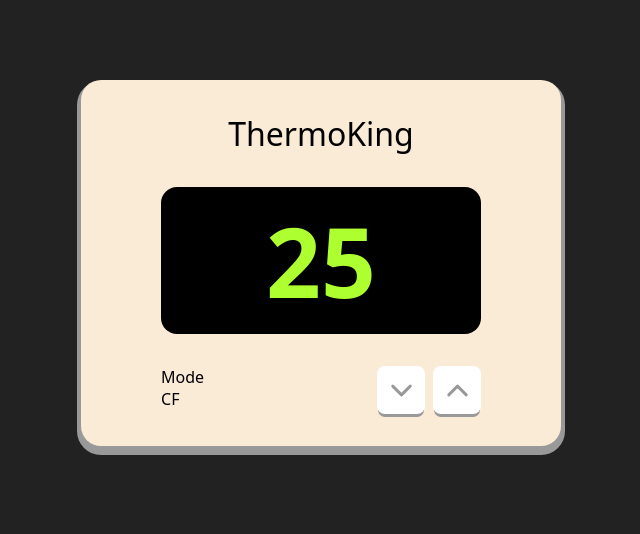
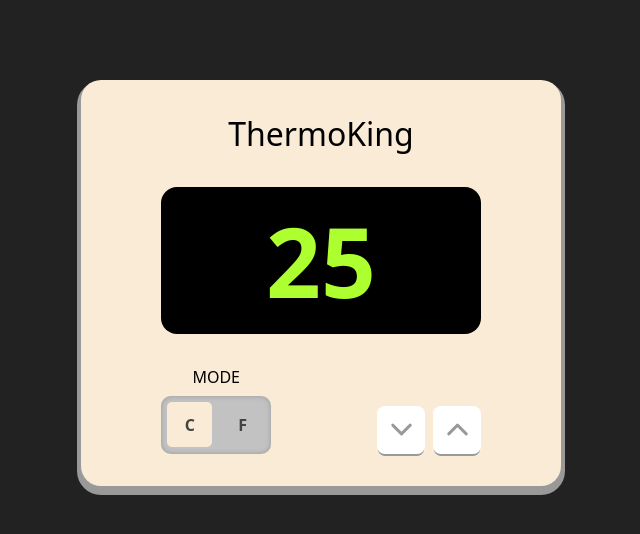
Before and after one commit to drkedrkedjon/thermostat-in-react, a React (Vite) app: page / in a window 1280 px wide. Shown: the top 534 px of the page, without its empty margins (319-959 px from the left). Built offline with nearby package versions, Linux system fonts and the light colour scheme.

Commit message:
Working on Toggle Btn component, work on CSS

```diff
--- a/src/components/Thermostato/Thermostato.jsx
+++ b/src/components/Thermostato/Thermostato.jsx
@@ -5,6 +5,12 @@ import { useState } from "react";
 
 export default function Thermostato() {
   const [mode, setMode] = useState("celsius");
+
+  function toggleMode() {
+    const nextMode = mode === "celsius" ? "fahrenheit" : "celsius";
+    setMode(nextMode);
+  }
+
   return (
     <>
       <div className={styles.thermostato}>
@@ -18,6 +24,7 @@ export default function Thermostato() {
               { label: "F", value: "fahrenheit" },
             ]}
             selectedValue={mode}
+            onChange={toggleMode}
           />
           <div className={styles.chevrons_group}>
             <button className={styles.chevron_btn}>
--- a/src/components/Thermostato/Thermostato.module.css
+++ b/src/components/Thermostato/Thermostato.module.css
@@ -28,17 +28,19 @@
 }
 .chevrons_group {
   display: flex;
+  align-items: end;
   gap: 0.5rem;
 }
 .chevron_btn {
   width: 3rem;
   height: 3rem;
   border-radius: 8px;
-  box-shadow: 0 4px 0 -1px #999;
+  box-shadow: 0 3px 0 -1px #999;
   background-color: #ffffff;
   display: flex;
   align-items: center;
   justify-content: center;
+  cursor: pointer;
 }
 .chevron_btn > svg {
   color: #999;
--- a/src/components/ToggleButton/ToggleButton.jsx
+++ b/src/components/ToggleButton/ToggleButton.jsx
@@ -2,7 +2,12 @@
 import { useId } from "react";
 import styles from "./ToggleButton.module.css";
 
-export default function ToggleButton({ label, options, selectedValue }) {
+export default function ToggleButton({
+  label,
+  options,
+  selectedValue,
+  onChange,
+}) {
   const id = useId();
 
   return (
@@ -14,12 +19,19 @@ export default function ToggleButton({ label, options, selectedValue }) {
           const isSelected = selectedValue === value;
 
           return (
-            <label key={optionId} htmlFor={optionId}>
+            <label
+              className={`${styles.options} ${
+                isSelected ? styles.selectedOptions : ""
+              }`}
+              key={optionId}
+              htmlFor={optionId}
+            >
               <input
                 type="radio"
                 name={id}
                 value={value}
                 checked={isSelected}
+                onChange={onChange}
               ></input>
               {label}
             </label>
--- a/src/components/ToggleButton/ToggleButton.module.css
+++ b/src/components/ToggleButton/ToggleButton.module.css
@@ -0,0 +1,40 @@
+.container {
+  display: flex;
+  flex-direction: column;
+  align-items: center;
+  gap: 0.5rem;
+}
+.toggle_label {
+  text-transform: uppercase;
+}
+.toggle_button {
+  display: flex;
+  gap: 0.5rem;
+  background-color: #c2c2c2;
+  padding: 0.4rem;
+  border-radius: 10px;
+  box-shadow: inset 0 0 5px #999;
+}
+.options {
+  position: relative;
+  padding: 0.5rem;
+  display: flex;
+  justify-content: center;
+  align-items: center;
+  width: 2.8rem;
+  height: 2.8rem;
+  border-radius: 5px;
+  font-weight: 700;
+  color: #444;
+}
+.selectedOptions {
+  background-color: antiquewhite;
+}
+.options input {
+  appearance: none;
+  -webkit-appearance: none;
+  position: absolute;
+  inset: 0;
+  border-radius: 5px;
+  cursor: pointer;
+}
```
